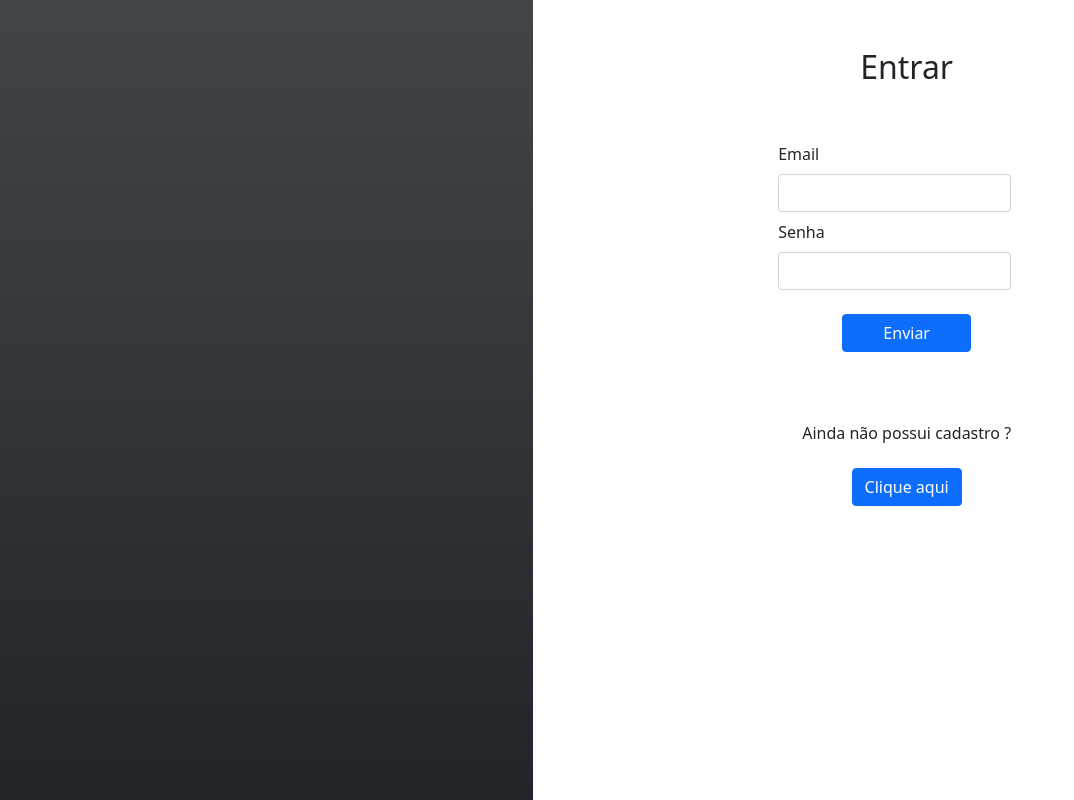
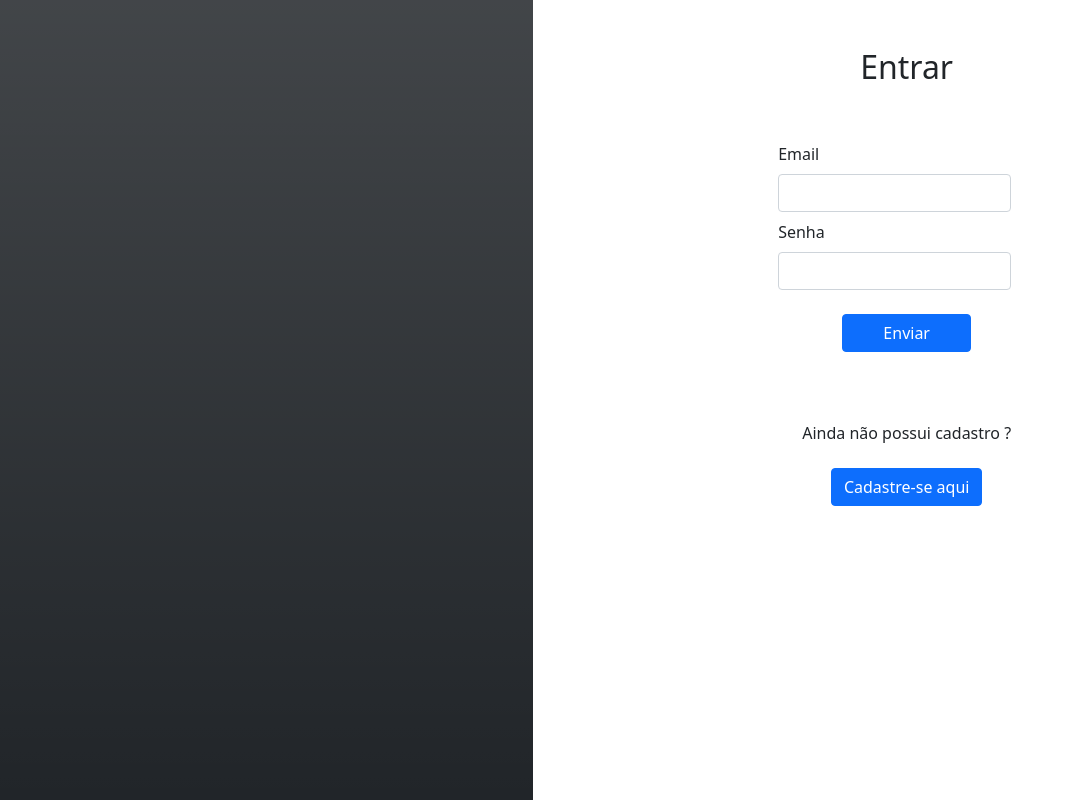
Before and after one commit to GislaineFrandalozo/game-pvp-online, a React (Create React App) app: page / in a window 1280 px wide. Shown: the whole page, without its empty margins (0-1074 px from the left). Built offline with nearby package versions, Linux system fonts and the light colour scheme.

Commit message:
redirect user

```diff
--- a/src/components/form.jsx
+++ b/src/components/form.jsx
@@ -1,6 +1,7 @@
 // LIB
 import { Button, Form, Stack } from 'react-bootstrap'
 import { useState } from 'react';
+import { useNavigate } from "react-router-dom";
 // COMPONENTS
 import Input from './input';
 // SERVICES
@@ -12,7 +13,7 @@ import { toast, ToastContainer } from 'react-toastify';
 export default function FormGame({ route, inputsForm }) {
     const [validated, setValidated] = useState(false);
     const InputInvalid = "Verefique os campos!"
-
+    let navigate = useNavigate()
     const handleSubmit = async (event) => {
         event.preventDefault()
         setValidated(true);
@@ -28,8 +29,12 @@ export default function FormGame({ route, inputsForm }) {
                 }
             }
             const response = await requestForm(route, json)
-            console.log("LINHA 30")
-            console.log(response)
+           if(response.status === 200){
+               console.log(response.data)
+               navigate(`/home`)
+           }else{
+               navigate(`/`)
+           }
         } catch (e) {
             console.log("CAIU NO CATCH")
             if(e.message === "InputValueInvalid"){
--- a/src/components/mainForm.jsx
+++ b/src/components/mainForm.jsx
@@ -5,7 +5,7 @@ import { Button, Stack, Col, Row } from 'react-bootstrap'
 import FormGame from "./form";
 export default function MainForm({ routeRequest, title, navigate, inputAtributes }) {
     return (
-        <Stack gap={5} className="align-items-center justify-content-center">
+        <Stack gap={5} className="align-items-center">
             <Row>
                 <Col className="h2 pt-5">{title}</Col>
             </Row>
--- a/src/pages/pageLogin.jsx
+++ b/src/pages/pageLogin.jsx
@@ -40,7 +40,7 @@ export default function PageLogin() {
     ]
     const navigateToPage = {
         text: "Ainda não possui cadastro ?",
-        button: "Clique aqui",
+        button: "Cadastre-se aqui",
         page: "sign-up",
         handleClick: () => { navigate(`/${navigateToPage.page}`); }
     };
--- a/src/pages/pageSignUp.jsx
+++ b/src/pages/pageSignUp.jsx
@@ -95,7 +95,7 @@ export default function PageSignUp() {
 
     const navigateToPage = {
         text: "Já possui cadastro ?",
-        button: "Faça login aqui",
+        button: "Entre aqui",
         handleClick: () => { navigate(`/`); }
     };
 
```
